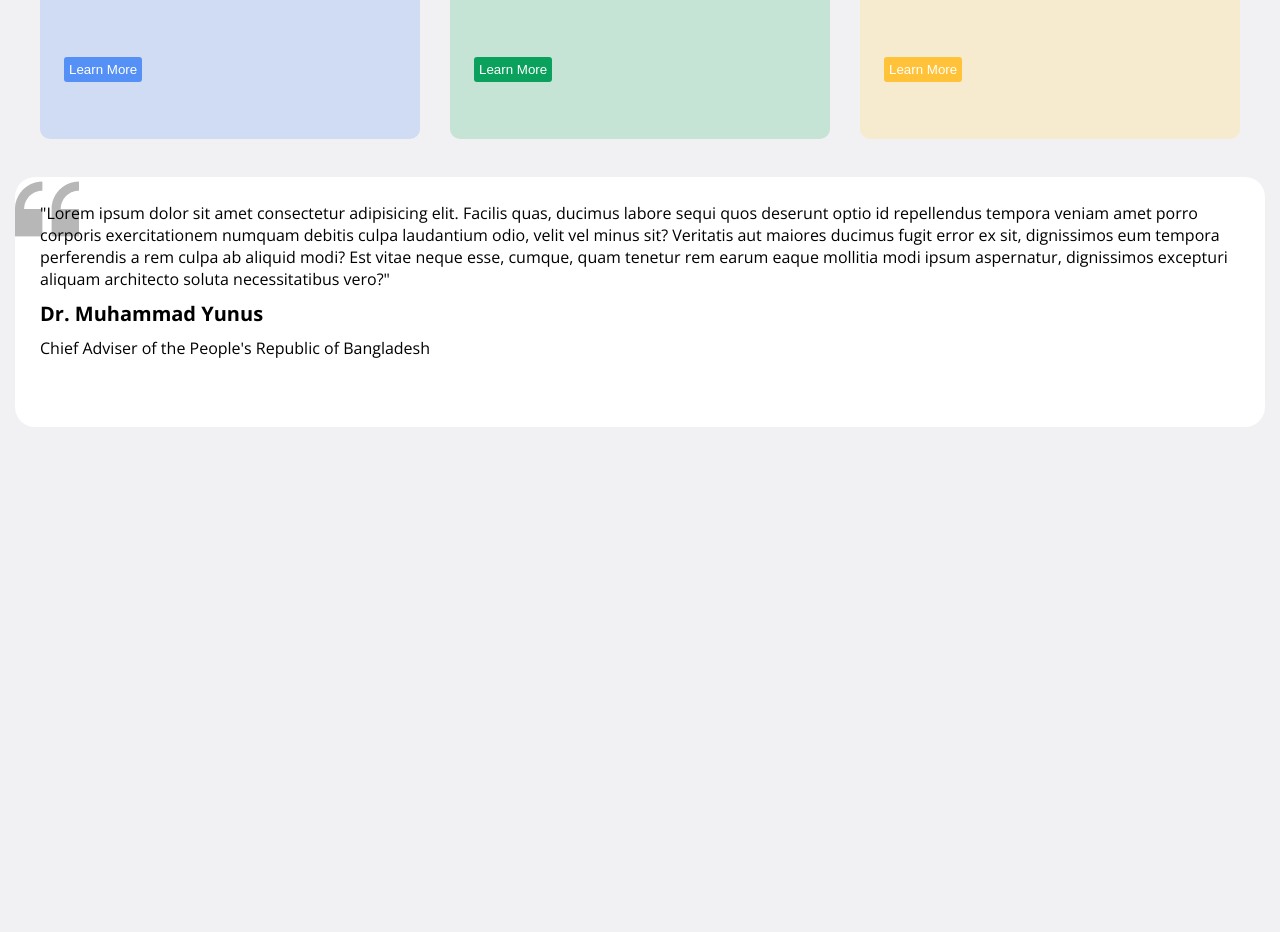
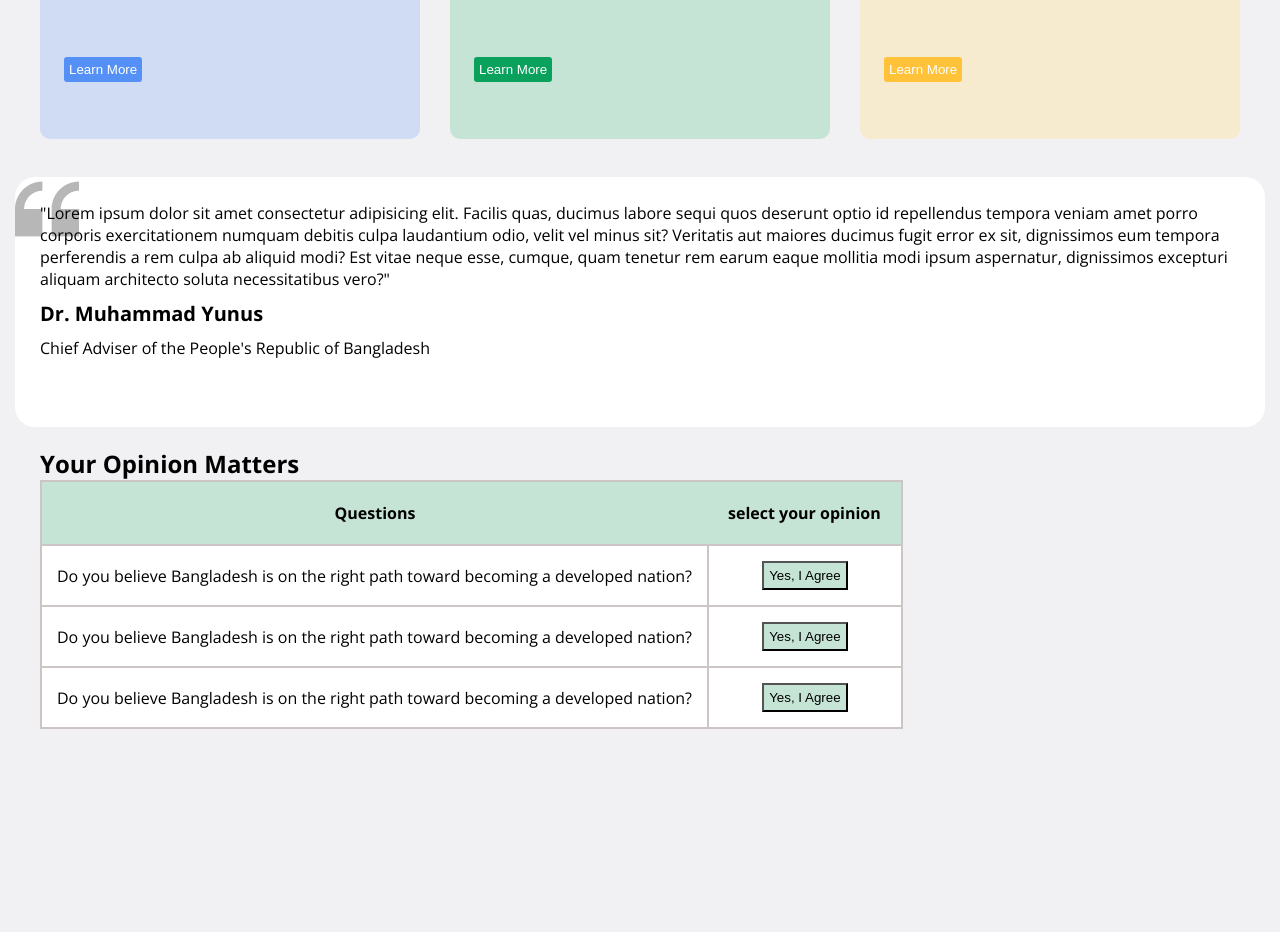
Before and after one commit to mdyasin0/number-1-assignment, a plain HTML site: page index.html in a window 1280 px wide. Shown: the part 1479-2411 px from the top of the page. Before the commit the page ends 1926 px from the top, so only its background shows below. Drawn offline with nearby package versions, Linux system fonts and the light colour scheme; files whose address does not match are found by name.

Commit message:
opinion added

```diff
--- a/index.html
+++ b/index.html
@@ -104,6 +104,33 @@ vision and challenges in New Bangladesh.
     <h1 class="Adviser-name">Dr. Muhammad Yunus</h1>
     <p>Chief Adviser of the People's Republic of Bangladesh</p>
 </div>
+<section class="opinion-container">
+    <div class="opinion-content">
+        <h1 class="opinion-title">
+            Your Opinion Matters
+        </h1>
+        <table>
+            <tr>
+                <th>Questions</th>
+                <th>select your opinion</th>
+            </tr>
+            <tr>
+                <td>Do you believe Bangladesh is on the right path toward becoming a developed nation?</td>
+                <td><button>Yes, I Agree </button></td>
+            </tr>
+            <tr>
+                <td>Do you believe Bangladesh is on the right path toward becoming a developed nation?
+                </td>
+                <td><button>Yes, I Agree</button></td>
+            </tr>
+            <tr>
+                <td>Do you believe Bangladesh is on the right path toward becoming a developed nation?</td>
+                <td><button>Yes, I Agree</button></td>
+            </tr>
+        </table>
+    </div>
+
+</section>
 
 </body>
 </html>
--- a/style.css
+++ b/style.css
@@ -223,3 +223,32 @@ nav{
  margin-top:10px ;
  margin-bottom:10px;
 }
+
+
+.opinion-container{
+width: 1200px;
+height: 485px;
+margin: 0 auto;
+justify-content: center;
+}
+
+table{
+    background-color: white;
+
+}
+th{
+    background-color:#C6E4D6 ;
+    padding: 20px;
+
+}
+td button{
+    padding: 5px;
+    background-color: #C6E4D6;
+}
+
+table ,tr,td {
+    border: 2px solid #CDC5C5;
+    padding: 15px;
+    border-collapse: collapse;
+    text-align: center;
+}
```
